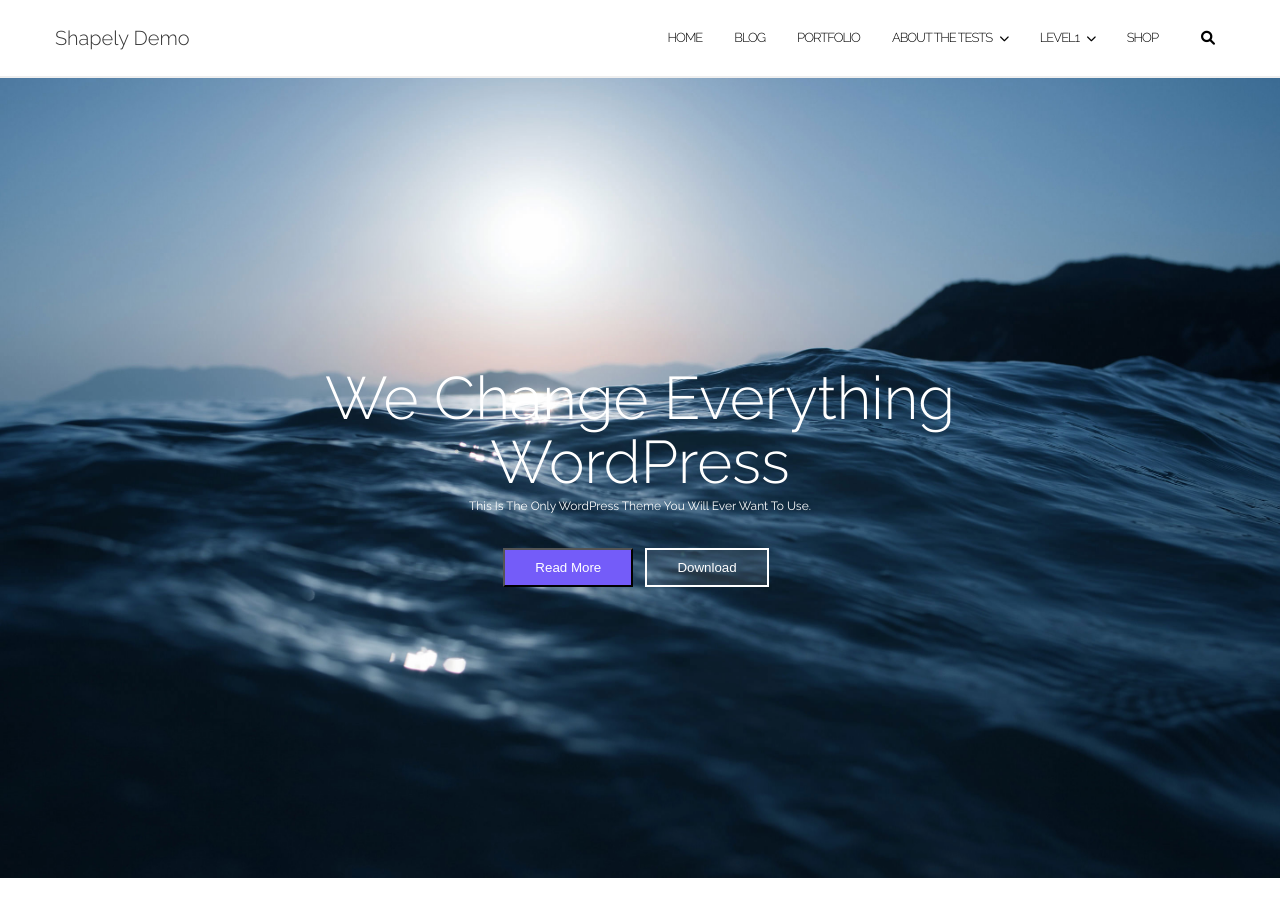
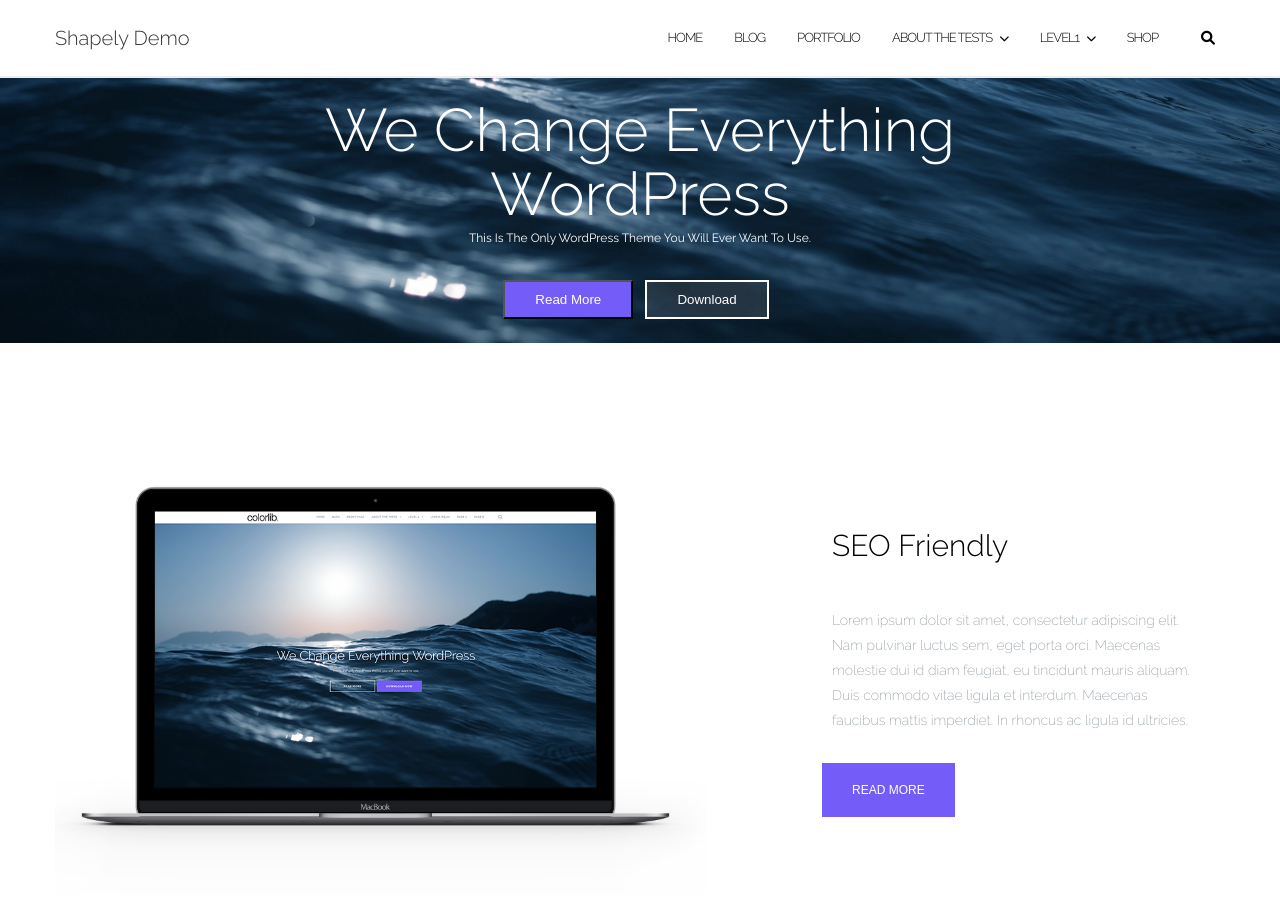
Before and after one commit to Procoderrs/ShapelyDemo, a plain HTML site: page index.html in a window 1280 px wide. Shown: the top 898 px of the page. Drawn offline with Linux system fonts and the light colour scheme.

Commit message:
sectionOne

```diff
--- a/assets/css/section.css
+++ b/assets/css/section.css
@@ -1,14 +1,15 @@
 /* * {
 	border: 1px solid red;
 } */
-
+.section {
+	width: 100%;
+}
 #section1 {
 	background-image: url("../images/shapelydemo.jpg");
 	background-attachment: fixed;
 	background-position: 50% 70%;
 	background-size: cover;
-	height: 100vh;
-	width: 100%;
+
 	display: flex;
 	justify-content: center;
 	align-items: center;
```
